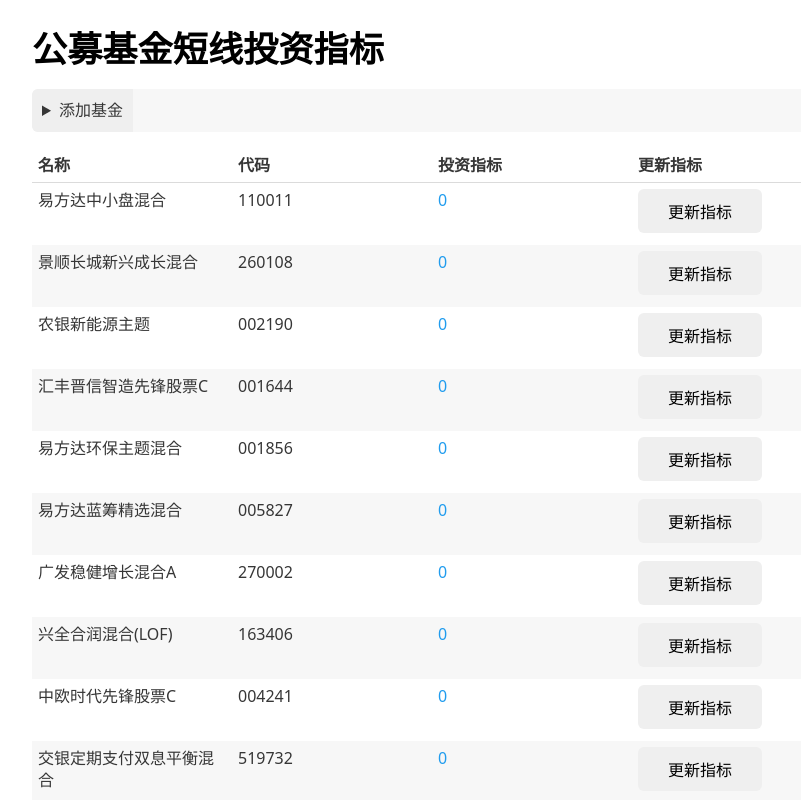
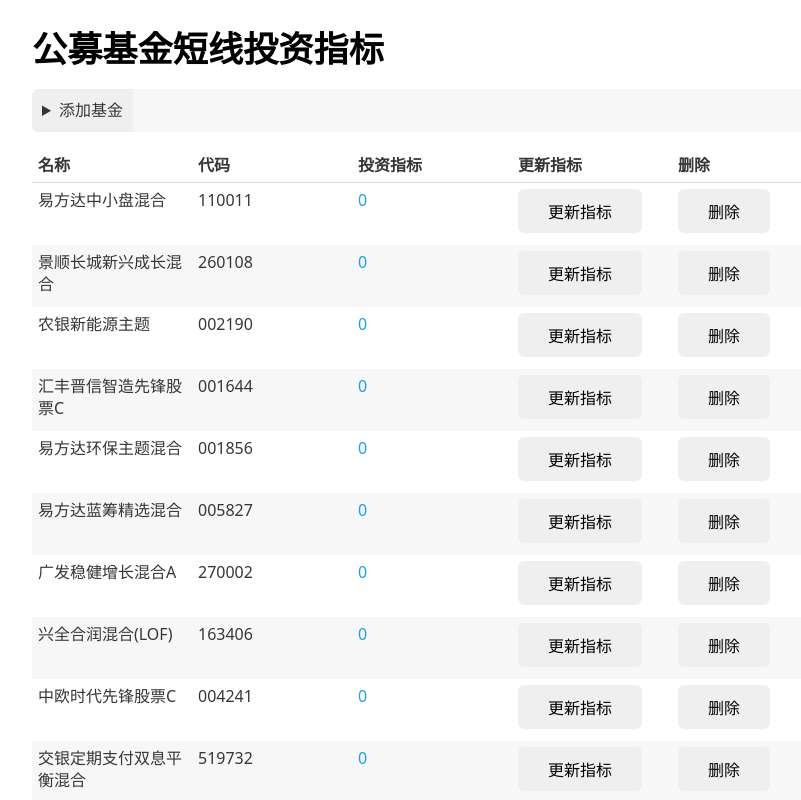
Before and after one commit to jerryshell/fund-web, a React (Create React App) app: page / in a window 1280 px wide. Shown: the top 800 px of the page, without its empty margins (208-1009 px from the left). Built offline with nearby package versions, Linux system fonts and the light colour scheme; no server answers.

Commit message:
feat: 删除基金

```diff
--- a/src/App.js
+++ b/src/App.js
@@ -78,6 +78,9 @@
           <th>
             更新指标
           </th>
+          <th>
+            删除
+          </th>
         </tr>
         </thead>
         <tbody>
--- a/src/component/Fund.js
+++ b/src/component/Fund.js
@@ -1,7 +1,11 @@
 import React, { useEffect, useState } from 'react'
 import axios from 'axios'
+import { useDispatch } from 'react-redux'
+import { actionCreator } from '../redux/actionCreator'
 
 const Fund = (props) => {
+  const dispatch = useDispatch()
+
   const [jerryIndex, setJerryIndex] = useState(0)
   const [jerryIndexClassName, setJerryIndexClassName] = useState('info')
 
@@ -30,6 +34,11 @@
     })
   }
 
+  const handleRemoveBtnClick = () => {
+    console.log('handleRemoveBtnClick()')
+    dispatch(actionCreator.removeFund(props.code))
+  }
+
   useEffect(fetchJerryIndex, [props.code])
 
   return (
@@ -40,6 +49,9 @@
       <td>
         <button onClick={fetchJerryIndex}>更新指标</button>
       </td>
+      <td>
+        <button onClick={handleRemoveBtnClick}>删除</button>
+      </td>
     </tr>
   )
 }
--- a/src/redux/fundReducer.js
+++ b/src/redux/fundReducer.js
@@ -99,6 +99,9 @@
       }
       return state.concat(action.data)
     }
+    case actionType.removeFund: {
+      return state.filter(item => item.code !== action.data)
+    }
     default: {
       console.log('fundReducer default action', action)
       return state
```
